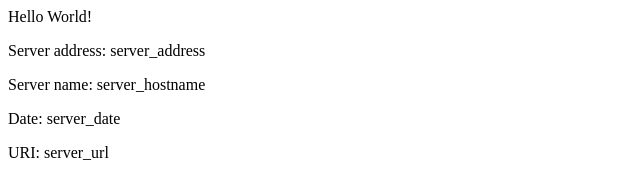
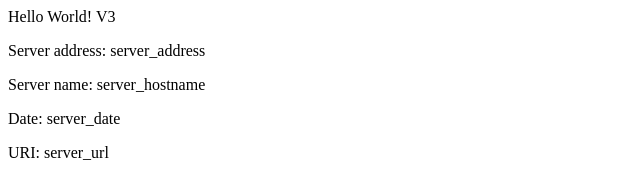
Before and after one commit to kitejung/eks-example, a plain HTML site: page src/index.html in a window 1280 px wide. Shown: the full height of the page, 0-640 px from the left. Drawn offline with Linux system fonts and the light colour scheme.

Commit message:
v2 Updating home page

```diff
--- a/src/index.html
+++ b/src/index.html
@@ -2,7 +2,7 @@
 <title>Hello World</title>
 </head>
 <div class="info">
-<h>Hello World!</h>
+<h>Hello World! V3</h>
 <p><span>Server&nbsp;address:</span> <span>server_address</span></p>
 <p><span>Server&nbsp;name:</span> <span>server_hostname</span></p>
 <p class="smaller"><span>Date:</span> <span>server_date</span></p>
```
